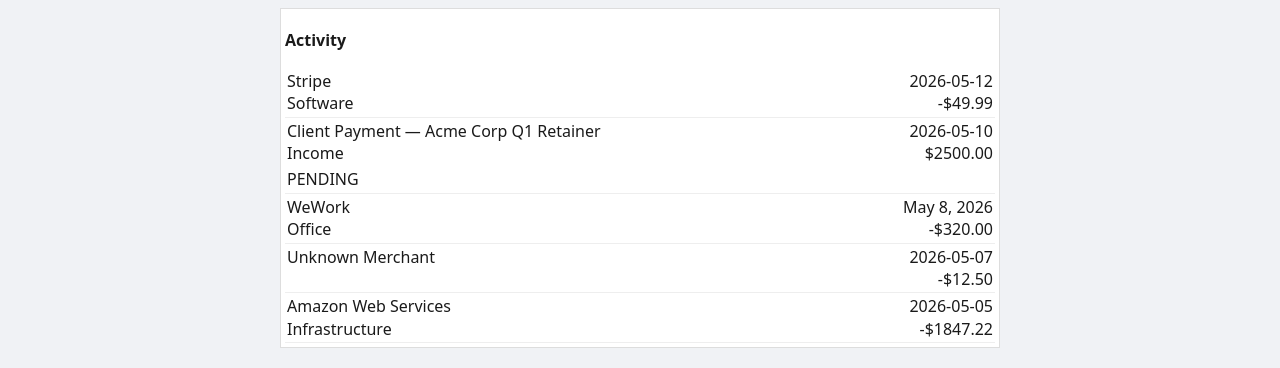
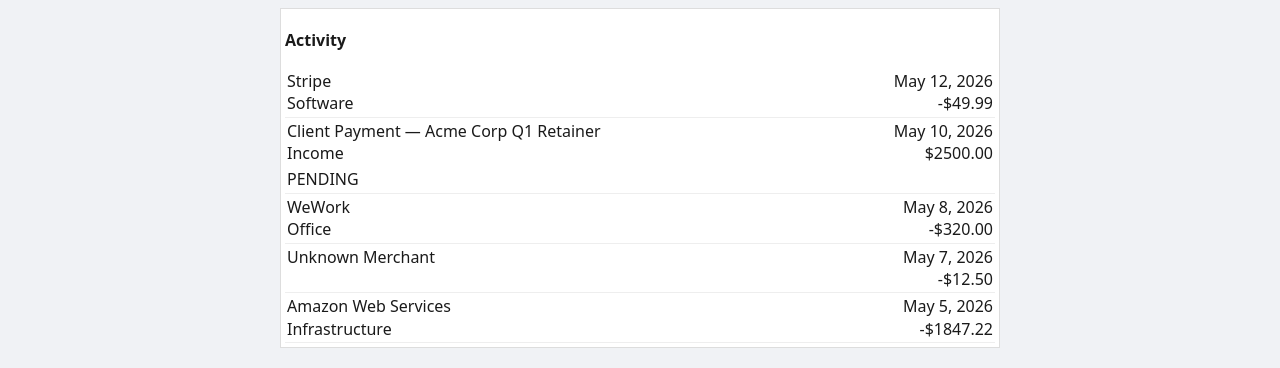
Before and after one commit to lauroaraujo/design-eng-activity-feed, a React (Vite) app: page / in a window 1280 px wide. Shown: the part 232-600 px from the top of the page. Built offline with nearby package versions, Linux system fonts and the light colour scheme.

Commit message:
Consistent date format

```diff
--- a/package.json
+++ b/package.json
@@ -10,11 +10,13 @@
     "preview": "vite preview"
   },
   "dependencies": {
+    "luxon": "^3.7.2",
     "react": "^19.2.6",
     "react-dom": "^19.2.6"
   },
   "devDependencies": {
     "@eslint/js": "^10.0.1",
+    "@types/luxon": "^3.7.5",
     "@types/react": "^19.2.14",
     "@types/react-dom": "^19.2.3",
     "@vitejs/plugin-react": "^6.0.1",
--- /dev/null
+++ b/src/common/format/dateFormat.ts
@@ -0,0 +1,33 @@
+import { DateTime } from 'luxon';
+
+const HUMAN_DATE_FORMAT = 'LLL d, yyyy';
+
+/**
+ * This assumes that dates in the format `YYYY-MM-DD` or `Month DD, YYYY` are
+ * treated as calendar dates, without timezone conversion.
+ *
+ * If parsing fails, return the original string;
+ *
+ * @param value - Either an ISO date or date in 'LLL d, yyyy' format (assuming en-US locale for parsing)
+ * @returns the formatted date in en-US locale.
+ */
+export function formatDate(value: string) {
+  const parsedDate = parseDate(value);
+
+  if (!parsedDate.isValid) {
+    console.log('ERROR!', value);
+  }
+
+  return parsedDate.isValid
+    ? parsedDate.toFormat(HUMAN_DATE_FORMAT, { locale: 'en-US' }) // No internationalization requirements - ensures consistency.
+    : value;
+}
+
+function parseDate(value: string) {
+  const isoDateTime = DateTime.fromISO(value);
+  if (isoDateTime.isValid) {
+    return isoDateTime
+  };
+
+  return DateTime.fromFormat(value, HUMAN_DATE_FORMAT, { locale: 'en-US' }); // Assumes API always uses en-US
+}
--- a/src/components/ActivityFeed/ActivityFeed.tsx
+++ b/src/components/ActivityFeed/ActivityFeed.tsx
@@ -1,5 +1,6 @@
 import './ActivityFeed.css';
 import type { Transaction } from '../../types/transaction';
+import { formatDate } from '../../common/format/dateFormat';
 
 type ActivityFeedProps = {
   transactions: Transaction[];
@@ -27,7 +28,7 @@
           </div>
 
           <div className='transaction-row__aside'>
-            <div className='transaction-row__date'>{transaction.date}</div>
+            <div className='transaction-row__date'>{formatDate(transaction.date)}</div>
             <div className='transaction-row__amount'>{formatAmount(transaction.amount)}</div>
           </div>
 
```
Also changed, not shown: 1 other file (tests, documents, lock files or other folders).
